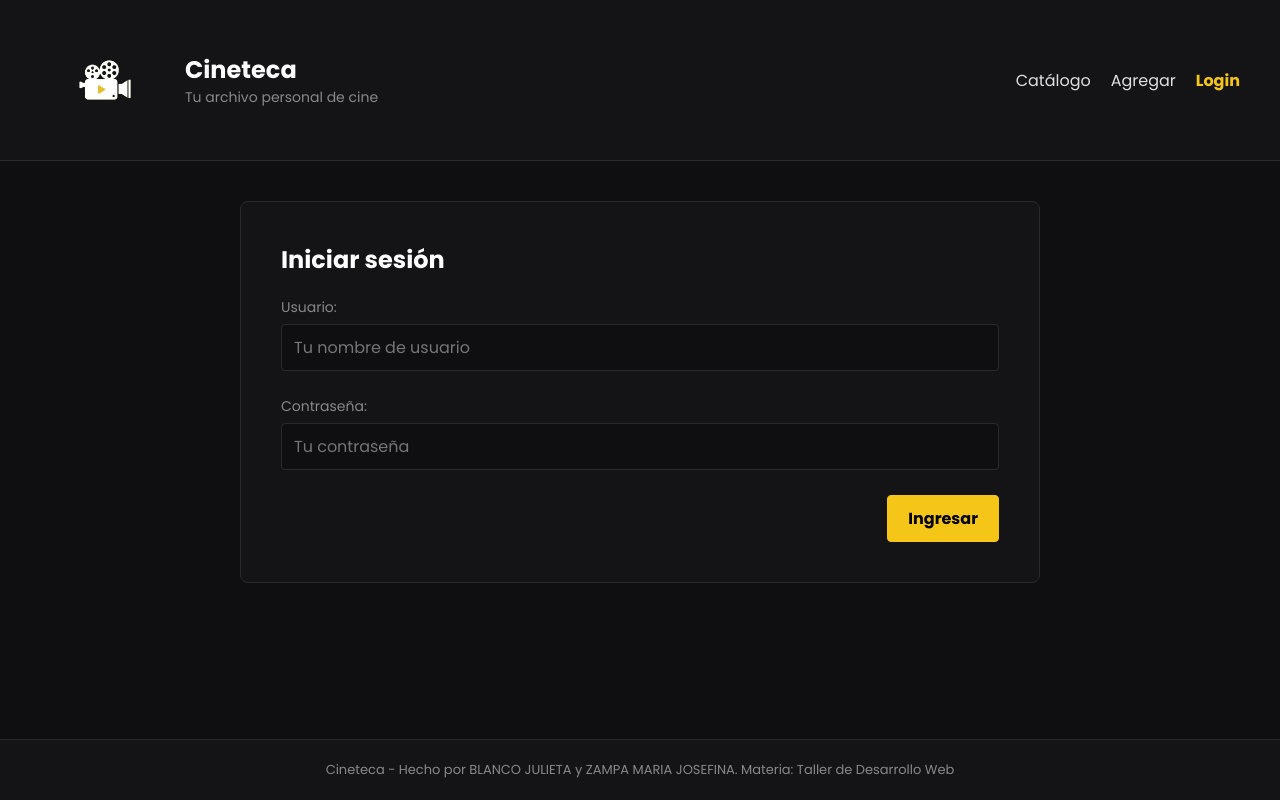
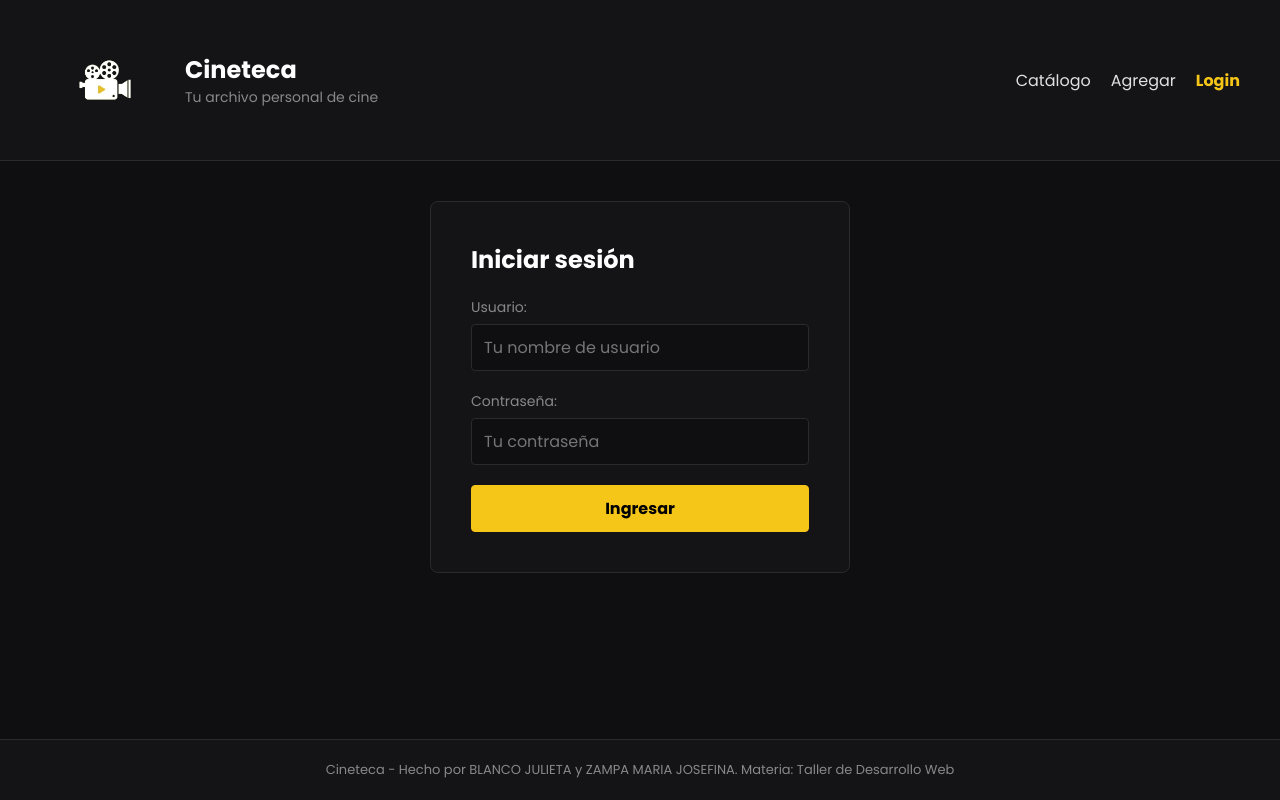
Before and after one commit to josezampa/Proyecto2026-Zampa-Blanco, a React (Vite) app in the folder segunda-entrega/: page /login in a window 1280 px wide. Built offline with nearby package versions, Linux system fonts and the light colour scheme.

Commit message:
feat: agrego estilos de inicio y cierre de sesión

```diff
--- a/segunda-entrega/src/pages/Login.jsx
+++ b/segunda-entrega/src/pages/Login.jsx
@@ -75,10 +75,10 @@ const Login = () => {
   if (isLogged) return <Navigate to="/" replace />;
 
   return (
-    <div className="contenedor-form">
+    <div className="contenedor-form contenedor-login">
       <h2>Iniciar sesión</h2>
 
-      <form className="form-pelicula" noValidate onSubmit={ingresar}>
+      <form className="form-pelicula form-login" noValidate onSubmit={ingresar}>
         <Campo
           id="input-usuario"
           name="usuario"
--- a/segunda-entrega/src/pages/Perfil.jsx
+++ b/segunda-entrega/src/pages/Perfil.jsx
@@ -51,7 +51,9 @@ const Perfil = () => {
         <div className="datos-usuario">
           <h2>JULI Y JOSE :D</h2>
           <p>Nos gusta ver peliculas !</p>
-          <Boton onClick={() => setIsLogged(false)}>Cerrar sesión</Boton>
+          <Boton className="btn-cerrar-sesion" onClick={() => setIsLogged(false)}>
+            Cerrar sesión
+          </Boton>
         </div>
       </section>
 
--- a/segunda-entrega/src/styles/main.scss
+++ b/segunda-entrega/src/styles/main.scss
@@ -8,3 +8,4 @@
 @use "pages/catalogo";
 @use "pages/agregar";
 @use "pages/perfil";
+@use "pages/login";
--- a/segunda-entrega/src/styles/pages/_perfil.scss
+++ b/segunda-entrega/src/styles/pages/_perfil.scss
@@ -40,6 +40,10 @@
   p {
     color: $text-secundario;
     font-size: 14px;
+  }
+
+  .btn-cerrar-sesion {
+    margin-top: $espacio-m;
   }
 }
 
--- /dev/null
+++ b/segunda-entrega/src/styles/pages/login.scss
@@ -0,0 +1,14 @@
+@use "../abstracts/variables" as *;
+
+.contenedor-login {
+  max-width: 420px;
+
+  .form-login {
+    grid-template-columns: 1fr;
+    gap: $espacio-m;
+  }
+
+  .acciones-form .btn-principal {
+    flex: 1;
+  }
+}
```
